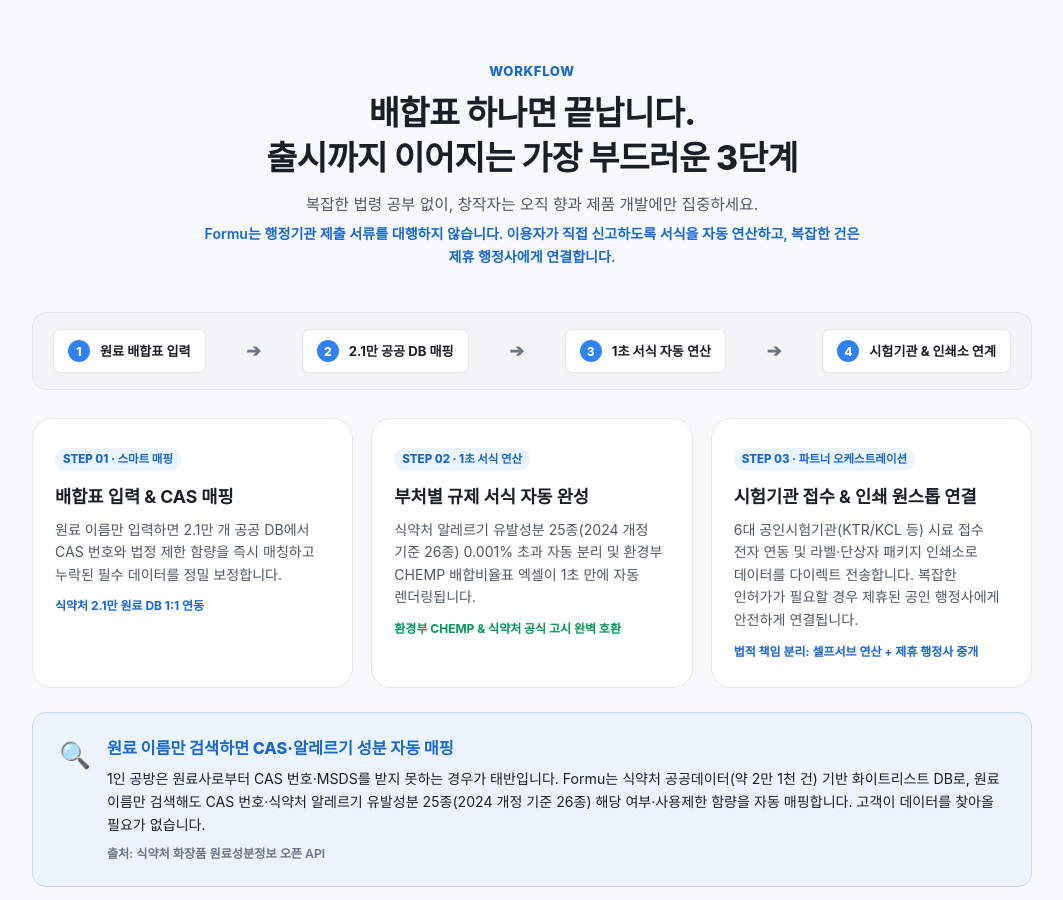
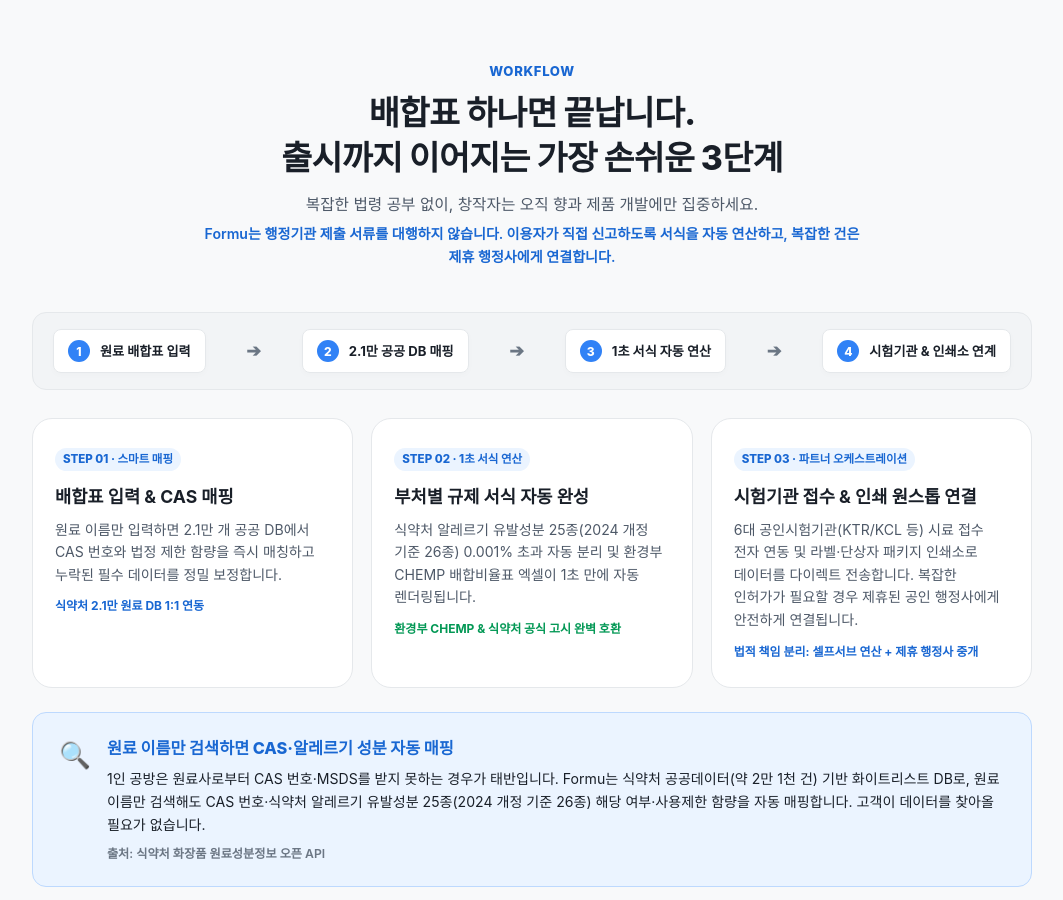
Before and after one commit to lita-lilith16/formu-landing, a website: page public/index.html in a window 1280 px wide. Shown: the part 2840-3740 px from the top of the page, without its empty margins (108-1171 px from the left). Drawn offline with Linux system fonts and the light colour scheme; no server answers; a web font is replaced by a local one.

Commit message:
copy(workflow): change '가장 부드러운 3단계' to '가장 손쉬운 3단계'

```diff
--- a/public/index.html
+++ b/public/index.html
@@ -1496,7 +1496,7 @@
           <h2 id="flow-title" class="section-heading">
             <span class="phrase">배합표 하나면 끝납니다.</span>
             <br class="br-desktop" />
-            <span class="phrase">출시까지 이어지는 가장 부드러운 3단계</span>
+            <span class="phrase">출시까지 이어지는 가장 손쉬운 3단계</span>
           </h2>
           <p class="section-desc text-keep">
             복잡한 법령 공부 없이, 창작자는 오직 향과 제품 개발에만 집중하세요.
```
